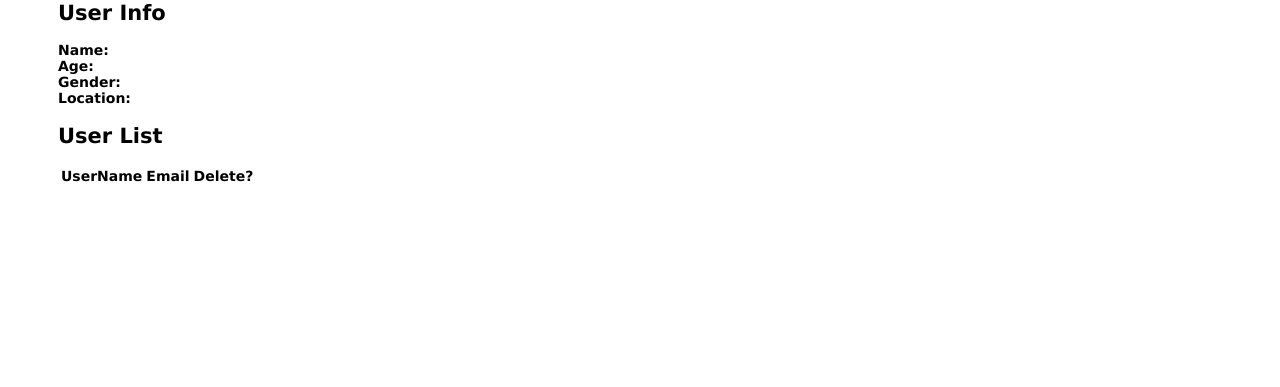
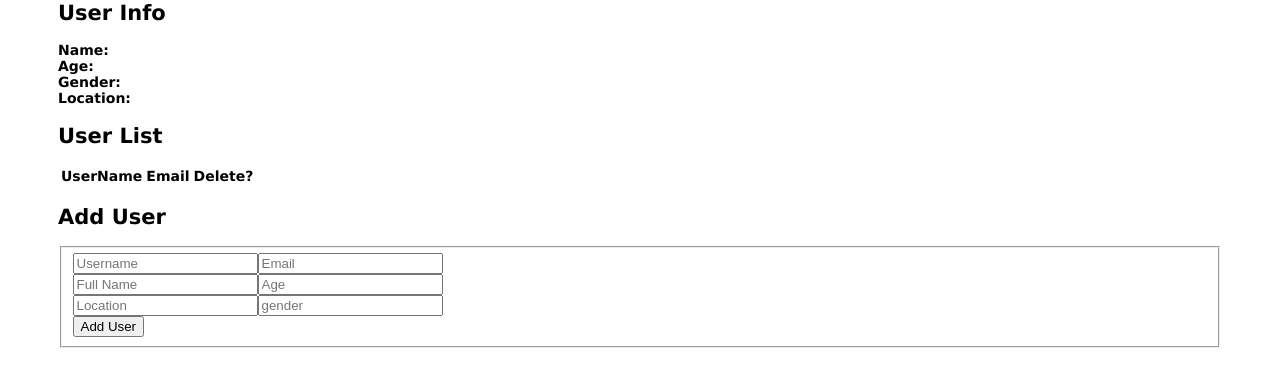
Before and after one commit to impawesome/fullstackjs, a Node server app: page / in a window 1280 px wide. Shown: the part 161-548 px from the top of the page. Run offline with Node 20, Linux system fonts and the light colour scheme; data that the repository does not hold is empty; some libraries are stand-ins or nearby versions.

Commit message:
add add user form

```diff
--- a/nemcrud/nodetest2/views/index.jade
+++ b/nemcrud/nodetest2/views/index.jade
@@ -29,3 +29,18 @@ block content
                     th Email
                     th Delete?
                 tbody
+        // ADD USER
+        h2 Add User
+        #addUser
+            fieldset
+                input#inputUserName(type='text', placeholder='Username')
+                input#inputUserEmail(type='text', placeholder='Email')
+                br
+                input#inputUserFullname(type='text', placeholder='Full Name')
+                input#inputUserAge(type='text', placeholder='Age')
+                br
+                input#inputUserLocation(type='text', placeholder='Location')
+                input#inputUserGender(type='text', placeholder='gender')
+                br
+                button#btnAddUser Add User
+        // /ADD USER
```
